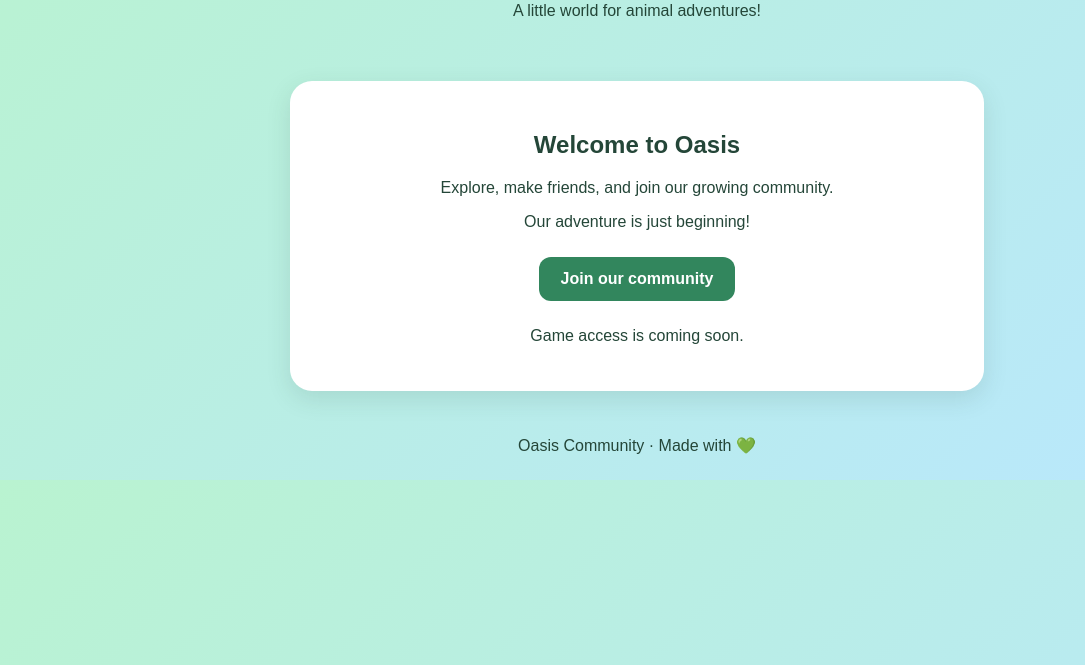
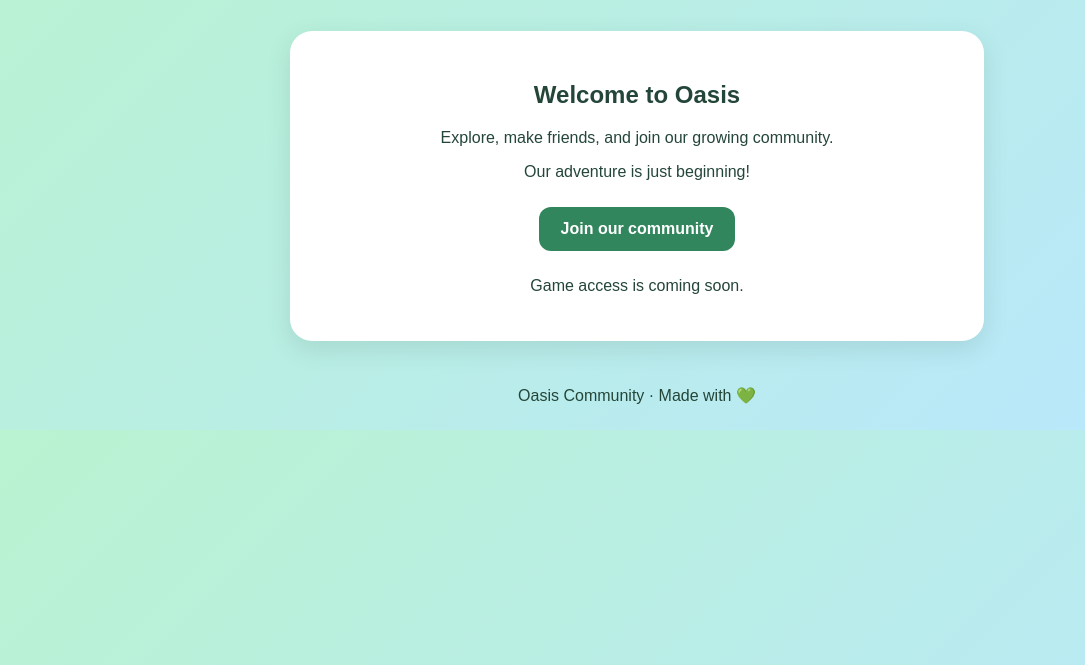
Before and after one commit to bilboclowningaround4life-lgtm/Oasis, a website: page index.html in a window 1280 px wide. Shown: the part 135-800 px from the top of the page, without its empty margins (3-1088 px from the left). Drawn offline with Linux system fonts and the light colour scheme.

Commit message:
Remove tagline from header in index.html

```diff
--- a/index.html
+++ b/index.html
@@ -39,7 +39,6 @@
 <body>
   <header>
     <h1>🌿 Oasis</h1>
-    <p>A little world for animal adventures!</p>
   </header>
   <main>
     <h2>Welcome to Oasis</h2>
```
